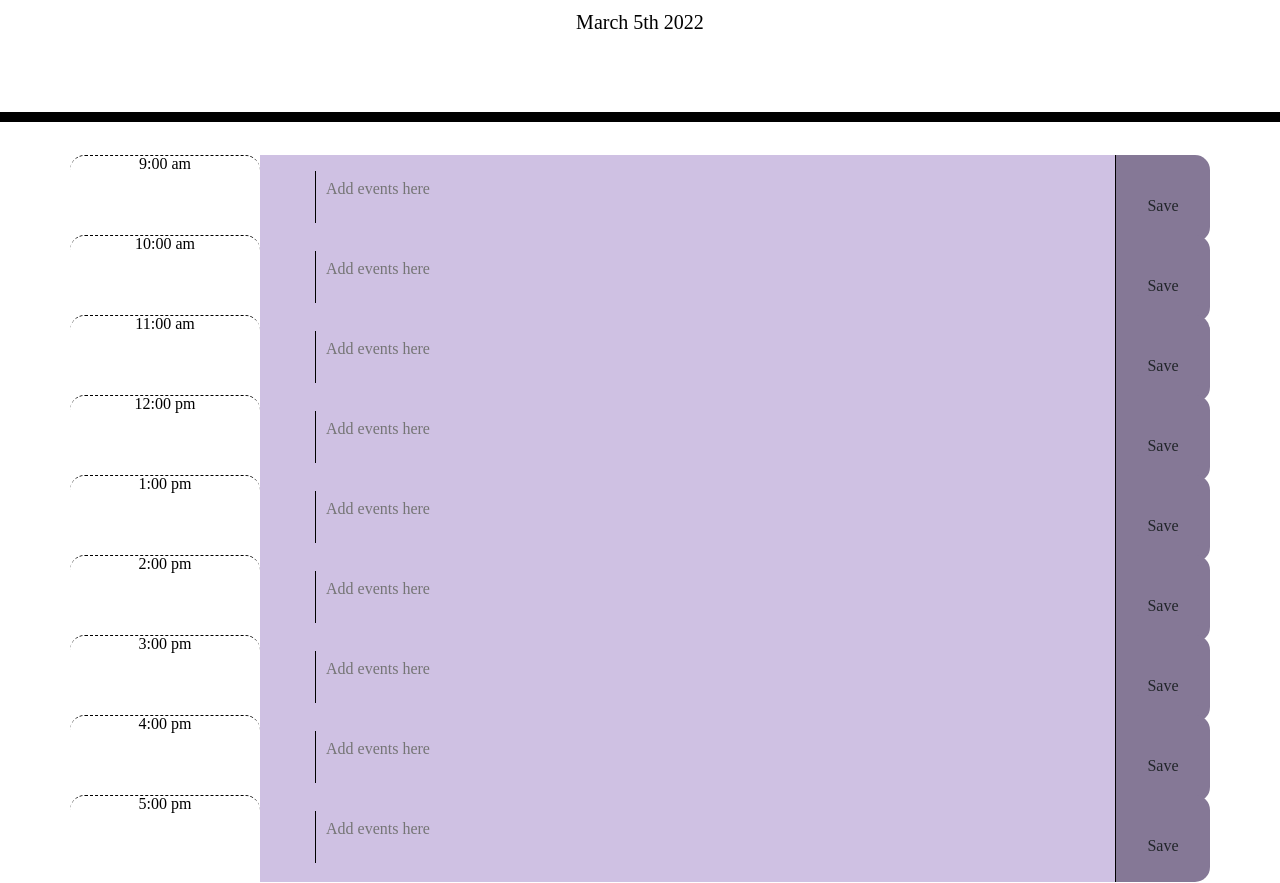
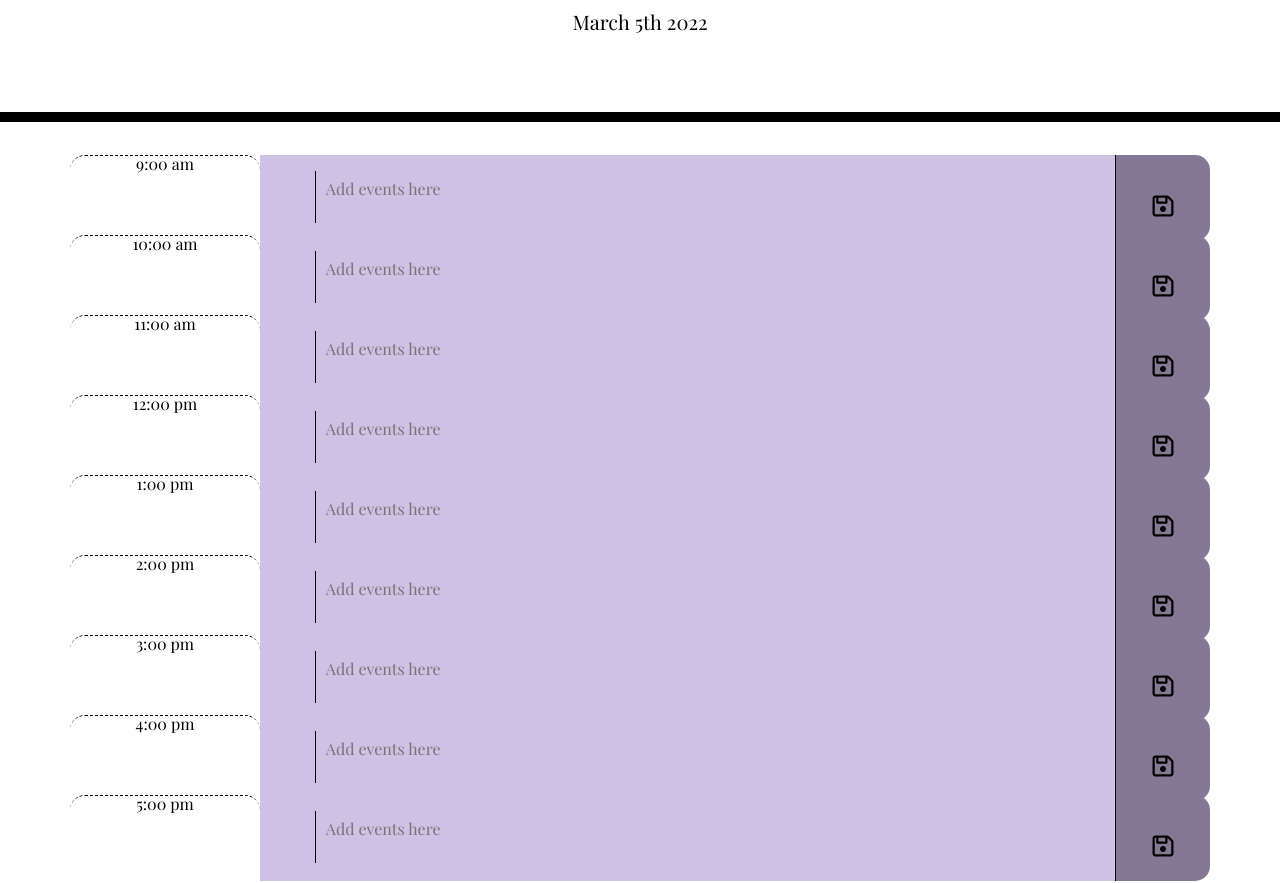
Before and after one commit to jenniwritescode/work-day-scheduler, a plain HTML site: page index.html in a window 1280 px wide. Shown: the part 182-1065 px from the top of the page. Drawn offline with nearby package versions, Linux system fonts and the light colour scheme.

Commit message:
add icon to save button and make jumbotron sticky on scroll

```diff
--- a/index.html
+++ b/index.html
@@ -14,20 +14,29 @@
       integrity="sha384-50oBUHEmvpQ+1lW4y57PTFmhCaXp0ML5d60M1M7uH2+nqUivzIebhndOJK28anvf"
       crossorigin="anonymous"
     />
+    <!--Font Awesome Kit-->
+    <script
+      src="https://kit.fontawesome.com/a10fd2754e.js"
+      crossorigin="anonymous"
+    ></script>
+    <!--Google Font-->
     <link
-      href="https://fonts.googleapis.com/css?family=Open+Sans&display=swap"
+      href="https://fonts.googleapis.com/css2?family=Playfair+Display&display=swap"
       rel="stylesheet"
     />
+    <!--My CSS-->
     <link rel="stylesheet" href="./assets/css/style.css" />
     <title>Work Day Scheduler</title>
   </head>
 
   <body>
-    <header class="jumbotron">
-      <h1 class="display-3">Work Day Scheduler</h1>
-      <p class="lead">A simple calendar app for scheduling your work day</p>
-      <p id="currentDay" class="lead"></p>
-    </header>
+    <div class="sticky-top">
+      <header class="jumbotron">
+        <h1 class="display-3">Work Day Scheduler</h1>
+        <p class="lead">A simple calendar app for scheduling your work day</p>
+        <p id="currentDay" class="lead"></p>
+      </header>
+    </div>
     <div class="container">
       <!-- Timeblocks go here -->
       <!--Row with 3 columns for each one hour block of time-->
@@ -42,7 +51,7 @@
           ></textarea>
         </div>
         <div class="col-1 saveBtn text-center">
-          <button id="saveNine" class="btn">Save</button>
+          <button id="saveNine" class="btn"><i class="fa-regular fa-xl fa-floppy-disk"></i></button>
         </div>
       </div>
       <div class="row">
@@ -56,7 +65,7 @@
           ></textarea>
         </div>
         <div class="col-1 saveBtn text-center">
-          <button id="saveTen" class="btn">Save</button>
+          <button id="saveTen" class="btn"><i class="fa-regular fa-xl fa-floppy-disk"></i></button>
         </div>
       </div>
       <div class="row">
@@ -70,7 +79,7 @@
           ></textarea>
         </div>
         <div class="col-1 saveBtn text-center">
-          <button id="saveEleven" class="btn">Save</button>
+          <button id="saveEleven" class="btn"><i class="fa-regular fa-xl fa-floppy-disk"></i></button>
         </div>
       </div>
       <div class="row">
@@ -84,7 +93,7 @@
           ></textarea>
         </div>
         <div class="col-1 saveBtn text-center">
-          <button id="saveTwelve" class="btn">Save</button>
+          <button id="saveTwelve" class="btn"><i class="fa-regular fa-xl fa-floppy-disk"></i></button>
         </div>
       </div>
       <div class="row">
@@ -98,7 +107,7 @@
           ></textarea>
         </div>
         <div class="col-1 saveBtn text-center">
-          <button id="saveOne" class="btn">Save</button>
+          <button id="saveOne" class="btn"><i class="fa-regular fa-xl fa-floppy-disk"></i></button>
         </div>
       </div>
       <div class="row">
@@ -112,7 +121,7 @@
           ></textarea>
         </div>
         <div class="col-1 saveBtn text-center">
-          <button id="saveTwo" class="btn">Save</button>
+          <button id="saveTwo" class="btn"><i class="fa-regular fa-xl fa-floppy-disk"></i></button>
         </div>
       </div>
       <div class="row">
@@ -126,7 +135,7 @@
           ></textarea>
         </div>
         <div class="col-1 saveBtn text-center">
-          <button id="saveThree" class="btn">Save</button>
+          <button id="saveThree" class="btn"><i class="fa-regular fa-xl fa-floppy-disk"></i></button>
         </div>
       </div>
       <div class="row">
@@ -140,7 +149,7 @@
           ></textarea>
         </div>
         <div class="col-1 saveBtn text-center">
-          <button id="saveFour" class="btn">Save</button>
+          <button id="saveFour" class="btn"><i class="fa-regular fa-xl fa-floppy-disk"></i></button>
         </div>
       </div>
       <div class="row">
@@ -154,7 +163,7 @@
           ></textarea>
         </div>
         <div class="col-1 saveBtn text-center">
-          <button id="saveFive" class="btn">Save</button>
+          <button id="saveFive" class="btn"><i class="fa-regular fa-xl fa-floppy-disk"></i></button>
         </div>
       </div>
     </div>
```
